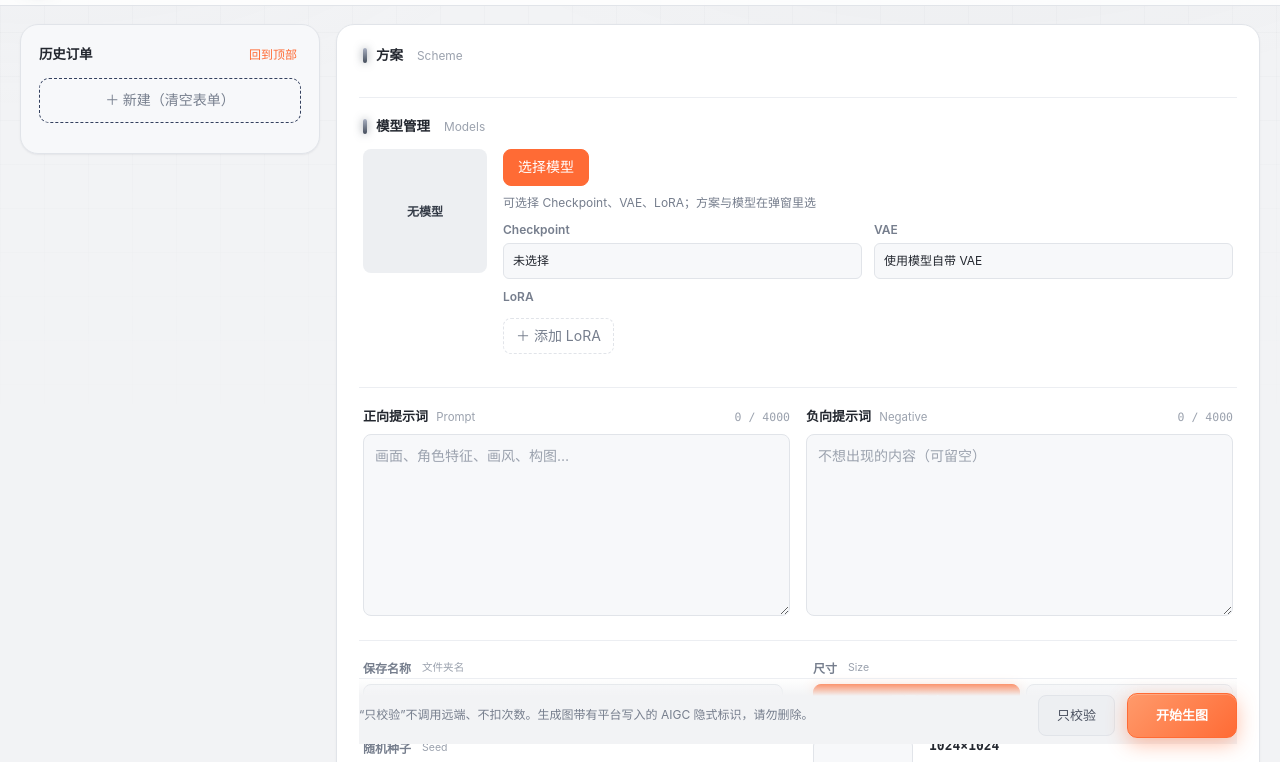
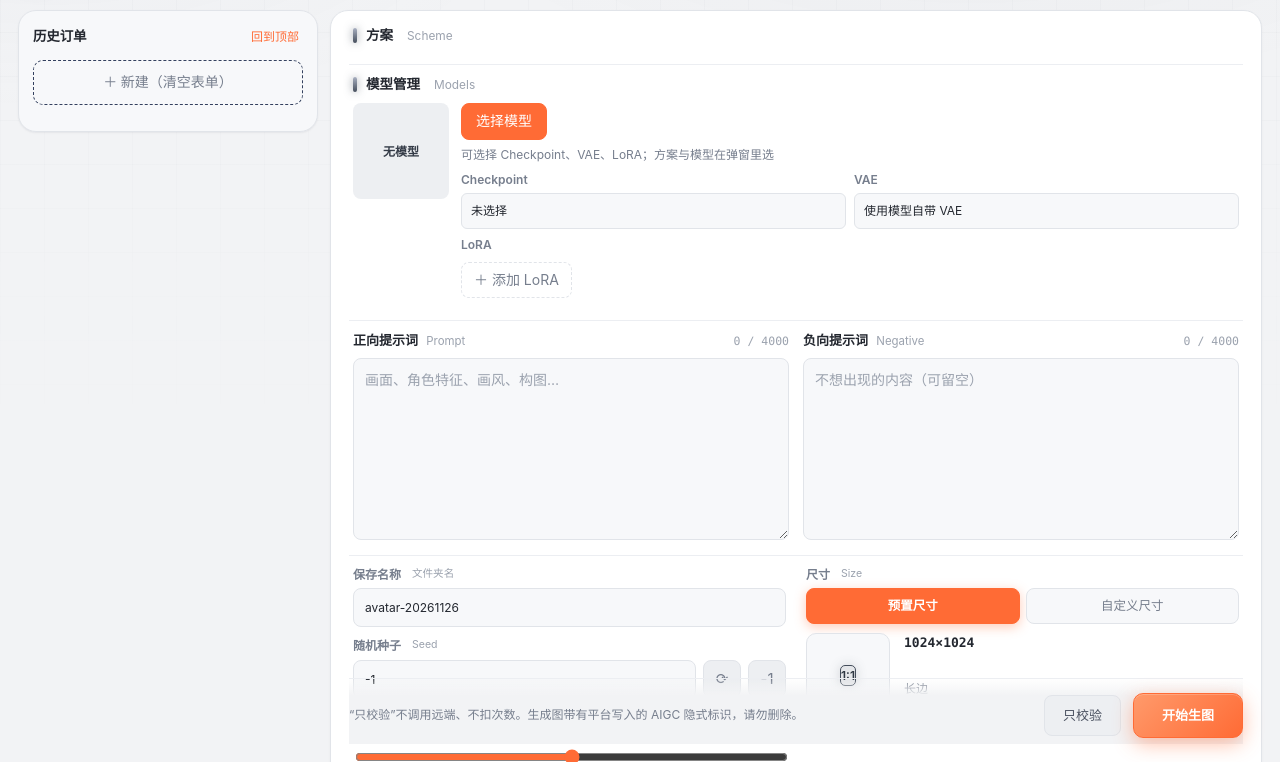
Before and after one commit to sdzdrccc/sdz-ptah, a plain HTML site: page app/web/index.html in a window 1280 px wide. Shown: the part 56-818 px from the top of the page. Drawn offline with Linux system fonts and the light colour scheme; no server answers.

Commit message:
style(web): 压缩纵向高度，让整页更贴近一屏
按大人要求压一压上下高度，同时保持留白节奏与可读性。只动 style.css 的间距与尺寸，
不改结构、不改字号层级。

主要调整（23 处，均按比例收缩而非一刀切）：
- 顶栏：min-height 62→54，内边距 12/24→9/22
- 三栏外框：padding 18/20/26→12/18/14，列间距 16→12
- 栏卡片：padding 18→14；中栏 8/22/20→6/18/14；右栏 18→14
- 区块：padding 18→9，首个区块上边距 12→8，标题下边距 12→8
- 提示词框：min-height 132→84（这是省高度最多的一处，两列并排仍够写）
- 参数区：列间距 30→20，每个字段下边距 16→9，标签内距 6→4
- 模型管理：缩略图 124→96、栅格间距 16→12/12→8、LoRA 间距 6→4
- 尺寸预览框：100→84，比例行间距 16→14
- 方案卡：padding 10/12→8/11

效果：整页高度约少 120 px，原本要滚动才能看到的「图片编辑 / 图生图」区块现在进入首屏；
底部操作栏是 sticky 而非 fixed，内容不会被永久遮住，无需额外留白。

验证：124 项测试 OK；无头浏览器在 1400×1600 下截图确认无重叠、无挤压，
字号与色彩层级未变。

```diff
--- a/app/web/style.css
+++ b/app/web/style.css
@@ -142,8 +142,8 @@ button:disabled, input:disabled, select:disabled, textarea:disabled {
   display: flex;
   align-items: center;
   gap: 16px;
-  padding: 12px 24px;
-  min-height: 62px;
+  padding: 9px 22px;
+  min-height: 54px;
   background: rgba(255, 255, 255, .82);
   backdrop-filter: saturate(150%) blur(16px);
   -webkit-backdrop-filter: saturate(150%) blur(16px);
@@ -195,9 +195,9 @@ button:disabled, input:disabled, select:disabled, textarea:disabled {
   flex: 1;
   display: grid;
   grid-template-columns: var(--side) minmax(0, 1fr) var(--side);
-  gap: 16px;
+  gap: 12px;
   align-items: start;
-  padding: 18px 20px 26px;
+  padding: 12px 18px 14px;
 }
 .col {
   min-width: 0;
@@ -206,11 +206,11 @@ button:disabled, input:disabled, select:disabled, textarea:disabled {
   border: 1px solid var(--line);
   border-radius: var(--r-xl);
   box-shadow: var(--sh-1);
-  padding: 18px;
+  padding: 14px;
 }
 .hist { background: var(--panel-2); }
-.work { padding: 8px 22px 20px; }
-.result { padding: 18px; }
+.work { padding: 6px 18px 14px; }
+.result { padding: 14px; }
 
 .sec-title { font-weight: 650; font-size: 13.5px; letter-spacing: -.01em; }
 .col-head { display: flex; align-items: center; justify-content: space-between; margin-bottom: 12px; }
@@ -259,12 +259,12 @@ button:disabled, input:disabled, select:disabled, textarea:disabled {
 }
 
 /* ---------- 工作区 · 分块卡片 ---------- */
-.block { padding: 18px 4px; border-bottom: 1px solid var(--line-soft); }
-.block:first-child { padding-top: 12px; }
+.block { padding: 9px 4px; border-bottom: 1px solid var(--line-soft); }
+.block:first-child { padding-top: 8px; }
 .block:last-of-type { border-bottom: 0; }
 .block-title {
   display: flex; align-items: center; gap: 9px;
-  font-weight: 650; font-size: 13.5px; margin-bottom: 12px;
+  font-weight: 650; font-size: 13.5px; margin-bottom: 8px;
 }
 .block-title::before {
   content: ""; flex: none; width: 4px; height: 15px; border-radius: 4px;
@@ -308,20 +308,20 @@ button:disabled, input:disabled, select:disabled, textarea:disabled {
 .reasons li { margin: 2px 0; }
 
 /* 提示词 */
-.prompts { display: grid; grid-template-columns: minmax(0, 1fr) minmax(0, 1fr); gap: 16px; }
+.prompts { display: grid; grid-template-columns: minmax(0, 1fr) minmax(0, 1fr); gap: 14px; }
 .field-head { display: flex; align-items: baseline; justify-content: space-between; margin-bottom: 7px; }
 .field-head label { font-weight: 600; font-size: 13px; }
 .counter { color: var(--faint); font-size: 11.5px; font-family: var(--mono); }
 .counter.over { color: var(--red); font-weight: 600; }
-.prompts textarea { min-height: 132px; }
+.prompts textarea { min-height: 84px; }
 .prompts span.small { display: block; margin-top: 5px; }
 
 /* 参数 */
-.params { display: grid; grid-template-columns: minmax(0, 1fr) minmax(0, 1fr); gap: 30px; }
+.params { display: grid; grid-template-columns: minmax(0, 1fr) minmax(0, 1fr); gap: 20px; }
 .pcol { min-width: 0; }
-.f { display: grid; gap: 6px; color: var(--muted); font-size: 12px; margin-bottom: 16px; }
+.f { display: grid; gap: 4px; color: var(--muted); font-size: 12px; margin-bottom: 9px; }
 .lbl { display: flex; align-items: center; gap: 6px; color: var(--ink-2); font-size: 12.5px; font-weight: 550; flex-wrap: wrap; }
-.lbl.sub { color: var(--muted); font-size: 12px; font-weight: 400; margin-top: 10px; }
+.lbl.sub { color: var(--muted); font-size: 12px; font-weight: 400; margin-top: 7px; }
 .inline { display: flex; align-items: center; gap: 7px; }
 .inline input { flex: 1; min-width: 0; }
 .icon { flex: none; width: 38px; height: 38px; padding: 0; color: var(--muted); font-size: 15px; background: var(--panel-3); }
@@ -340,9 +340,9 @@ input[type=range]:focus { box-shadow: none; }
 }
 .seg button .q { color: var(--amber); }
 .seg button.active .q { color: #FFE2B3; }
-.ratio-wrap { display: grid; grid-template-columns: 100px minmax(0, 1fr); gap: 16px; align-items: start; }
+.ratio-wrap { display: grid; grid-template-columns: 84px minmax(0, 1fr); gap: 14px; align-items: start; }
 .ratio-box {
-  width: 100px; height: 100px; display: flex; align-items: center; justify-content: center;
+  width: 84px; height: 84px; display: flex; align-items: center; justify-content: center;
   border: 1px solid var(--line); border-radius: var(--r); background: var(--panel-2);
 }
 .ratio-shape {
@@ -504,7 +504,7 @@ label.check input { width: 16px; height: 16px; accent-color: var(--accent); flex
 
 /* 方案 → 模型 两步选择 */
 .schemes { display: grid; grid-template-columns: repeat(auto-fill, minmax(190px, 1fr)); gap: 8px; }
-.scheme { text-align: left; padding: 10px 12px; background: #fff; display: grid; gap: 2px; min-width: 0; }
+.scheme { text-align: left; padding: 8px 11px; background: #fff; display: grid; gap: 2px; min-width: 0; }
 .scheme:hover:not(:disabled) { border-color: var(--brand); }
 .scheme.active { background: var(--brand-050); border-color: var(--brand); box-shadow: inset 0 0 0 1px var(--brand); }
 .scheme-name { font-weight: 600; color: var(--ink); }
@@ -519,19 +519,19 @@ label.check input { width: 16px; height: 16px; accent-color: var(--accent); flex
 .mcard:disabled { opacity: 0.5; }
 
 /* 模型管理（对照魔搭截图） */
-.mgr { display: grid; grid-template-columns: 124px minmax(0, 1fr); gap: 16px; align-items: start; }
-.mgr-cover { width: 124px; height: 124px; border-radius: 8px; overflow: hidden; background: var(--accent-soft); display: flex; align-items: center; justify-content: center; }
+.mgr { display: grid; grid-template-columns: 96px minmax(0, 1fr); gap: 12px; align-items: start; }
+.mgr-cover { width: 96px; height: 96px; border-radius: 8px; overflow: hidden; background: var(--accent-soft); display: flex; align-items: center; justify-content: center; }
 .mgr-cover img { width: 100%; height: 100%; object-fit: cover; }
 .cover-fallback { color: var(--accent-ink); font-size: 12px; font-weight: 600; }
-.mgr-main { display: grid; gap: 8px; min-width: 0; }
+.mgr-main { display: grid; gap: 6px; min-width: 0; }
 .pick { justify-self: start; background: var(--brand); border-color: var(--brand); color: #fff; padding: 6px 14px; }
 .pick:hover:not(:disabled) { background: var(--brand-600); color: #fff; }
-.mgr-grid { display: grid; grid-template-columns: 1fr 1fr; gap: 12px; }
+.mgr-grid { display: grid; grid-template-columns: 1fr 1fr; gap: 8px; }
 .slot { display: grid; gap: 4px; }
 .slot-val { padding: 7px 9px; border: 1px solid var(--line); border-radius: 6px; background: var(--surface); color: var(--ink); font-size: 12px; word-break: break-all; min-height: 32px; }
 .slot-val.empty { color: var(--faint); }
 .lbl { font-size: 12px; color: var(--muted); font-weight: 600; }
-.lora-block { display: grid; gap: 6px; }
+.lora-block { display: grid; gap: 4px; }
 .lora-list { display: grid; gap: 6px; }
 .lora-card { display: grid; grid-template-columns: 56px minmax(0, 1fr) 76px 28px; gap: 8px; align-items: center; padding: 6px; border: 1px solid var(--line-soft); border-radius: 8px; background: var(--surface); }
 .lora-card .thumb { width: 56px; height: 56px; border-radius: 6px; background: var(--accent-soft); }
```
